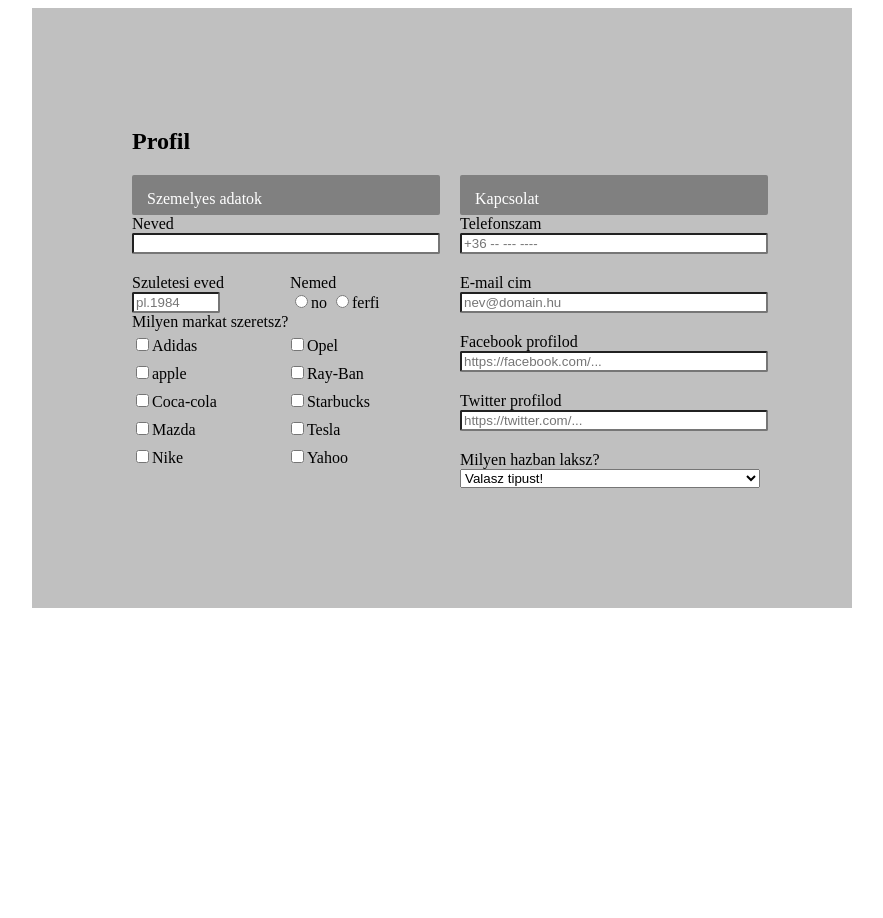
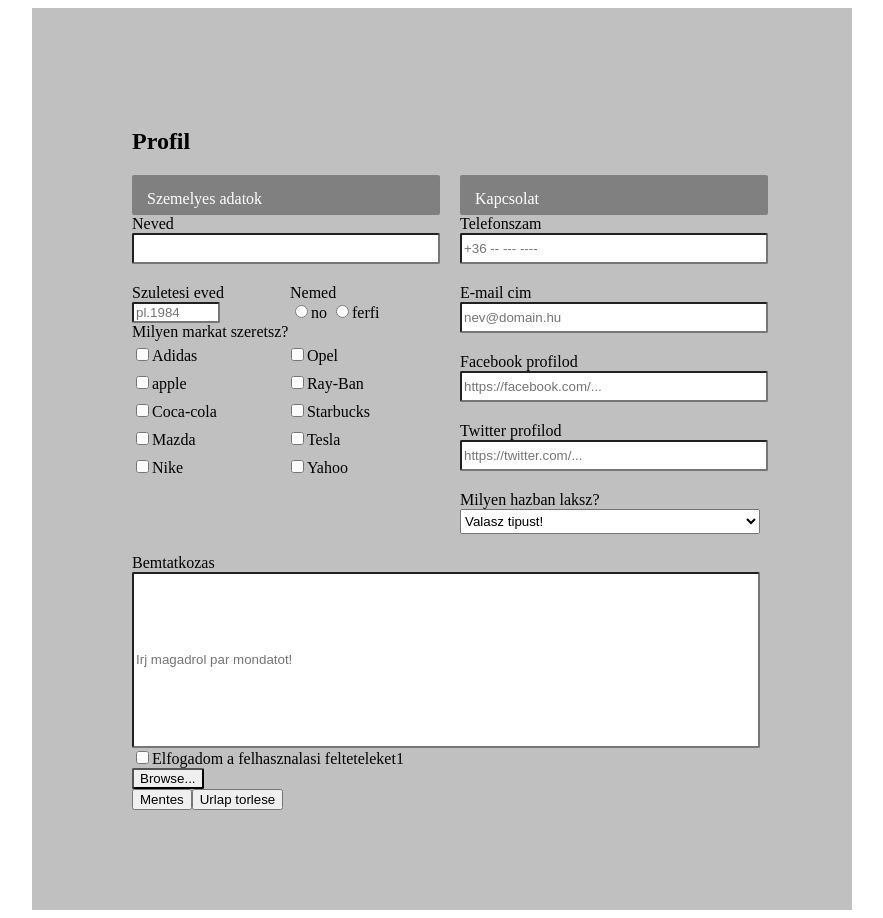
Before and after one commit to greenfox-velox/danielliptak, a plain HTML site: page week2/day2/form.html in a window 1280 px wide. Shown: the whole page, without its empty margins (198-1081 px from the left). Before the commit the page ends 800 px from the top, so only its background shows below. Drawn offline with Linux system fonts and the light colour scheme.

Commit message:
all type of forms are in the form.html

```diff
--- a/week2/day2/form.css
+++ b/week2/day2/form.css
@@ -7,7 +7,7 @@
   background-color: silver;
   padding: 100px;
 }
-form {
+.upperpart {
   display: flex;
   justify-content: space-between;
 }
@@ -22,6 +22,7 @@
 .lines {
   width: 300px;
   margin-bottom: 20px;
+  height: 25px;
 }
 .birthyear {
   width: 80px;
@@ -52,3 +53,17 @@
 input {
   border-radius: 2px;
 }
+.down {
+  display: block;
+}
+.textarea {
+  width: 620px;
+  height: 170px;
+}
+.footer {
+  display: flex;
+}
+.clear {
+  justify-content: flex-end;
+
+}
--- a/week2/day2/form.html
+++ b/week2/day2/form.html
@@ -9,10 +9,11 @@
     <div class="wraper">
       <h2>Profil</h2>
       <form>
+        <div class="upperpart">
           <div class="left">
               <p>Szemelyes adatok</p>
-                <label for="name" class="hu">Neved</label>
-                <input type="text" id="name" class="lines">
+              <label for="name" class="hu" required="true">Neved</label>
+              <input type="text" id="name" class="lines"required="required">
               <div class="birthsex">
                 <div class="birth">
                   <label for="szuletes" class="title">Szuletesi eved</label>
@@ -61,6 +62,20 @@
               <option >Mi az hogy lakas</option>
             </select>
           </div>
+        </div>
+        <div class="bemutatkozas">
+          <label for="textarea" required>Bemtatkozas</label>
+          <input type="textarea" class="textarea" placeholder="Irj magadrol par mondatot!">
+          <label><input type="checkbox">Elfogadom a felhasznalasi felteteleket</label>1
+        </div>
+        <div class="down">
+          <input type="file" id="selectedFile" style="display: none;" />
+          <input type="button" value="Browse..." onclick="document.getElementById('selectedFile').click();" />
+        </div>
+        <div class="footer">
+          <button type="submit" name="submit">Mentes</button>
+          <button type="button" name="button" class="clear">Urlap torlese</button>
+        </div>
       </form>
     </div>
   </body>
```
Lines whose indentation alone changed are shown as unchanged.
